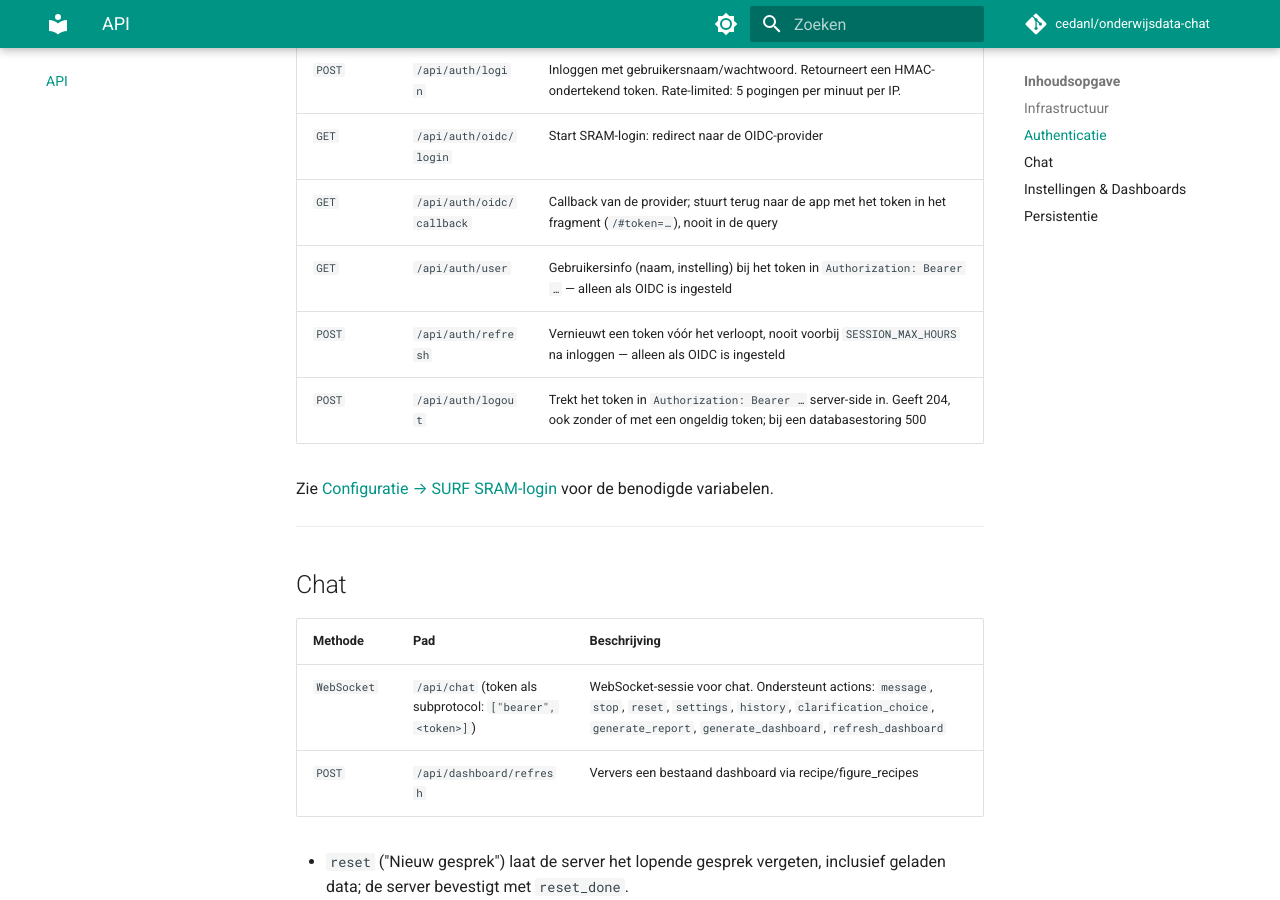
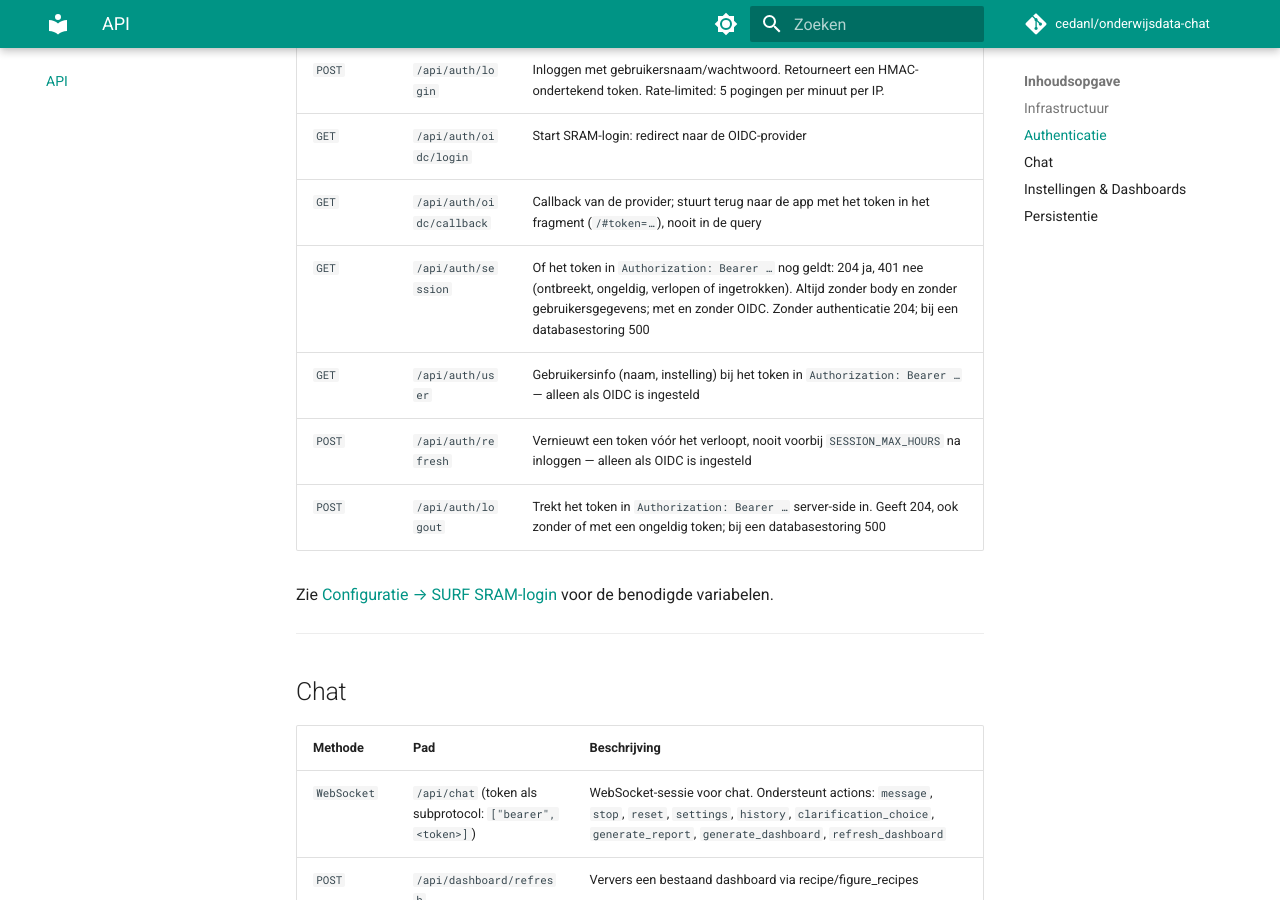
Before and after one commit to cedanl/onderwijsdata-chat, an MkDocs documentation site: the page built from docs/api.md, in a window 1280 px wide and 900 px high, scrolled down 1121 px. Built offline with MkDocs 1.6.1 and Material for MkDocs 9.7.7, drawn with Linux system fonts in a browser that asks for light colours; comment, search, counter and statistics services are not loaded.

Commit message:
docs: document GET /api/auth/session and the password-only session end
Refs #499

Co-Authored-By: Claude Opus 5.5 <noreply@anthropic.com>
Claude-Session: https://claude.ai/code/session_01B1JCWaJFMWpnsKqK8Qd1EU

```diff
--- a/docs/api.md
+++ b/docs/api.md
@@ -26,6 +26,7 @@ De app draait op FastAPI en biedt een REST-API en WebSocket-endpoint voor commun
 | `POST` | `/api/auth/login` | Inloggen met gebruikersnaam/wachtwoord. Retourneert een HMAC-ondertekend token. Rate-limited: 5 pogingen per minuut per IP. |
 | `GET` | `/api/auth/oidc/login` | Start SRAM-login: redirect naar de OIDC-provider |
 | `GET` | `/api/auth/oidc/callback` | Callback van de provider; stuurt terug naar de app met het token in het fragment (`/#token=…`), nooit in de query |
+| `GET` | `/api/auth/session` | Of het token in `Authorization: Bearer …` nog geldt: 204 ja, 401 nee (ontbreekt, ongeldig, verlopen of ingetrokken). Altijd zonder body en zonder gebruikersgegevens; met en zonder OIDC. Zonder authenticatie 204; bij een databasestoring 500 |
 | `GET` | `/api/auth/user` | Gebruikersinfo (naam, instelling) bij het token in `Authorization: Bearer …` — alleen als OIDC is ingesteld |
 | `POST` | `/api/auth/refresh` | Vernieuwt een token vóór het verloopt, nooit voorbij `SESSION_MAX_HOURS` na inloggen — alleen als OIDC is ingesteld |
 | `POST` | `/api/auth/logout` | Trekt het token in `Authorization: Bearer …` server-side in. Geeft 204, ook zonder of met een ongeldig token; bij een databasestoring 500 |
```
Also changed, not shown: CHANGELOG.md (+4 -0 lines).
